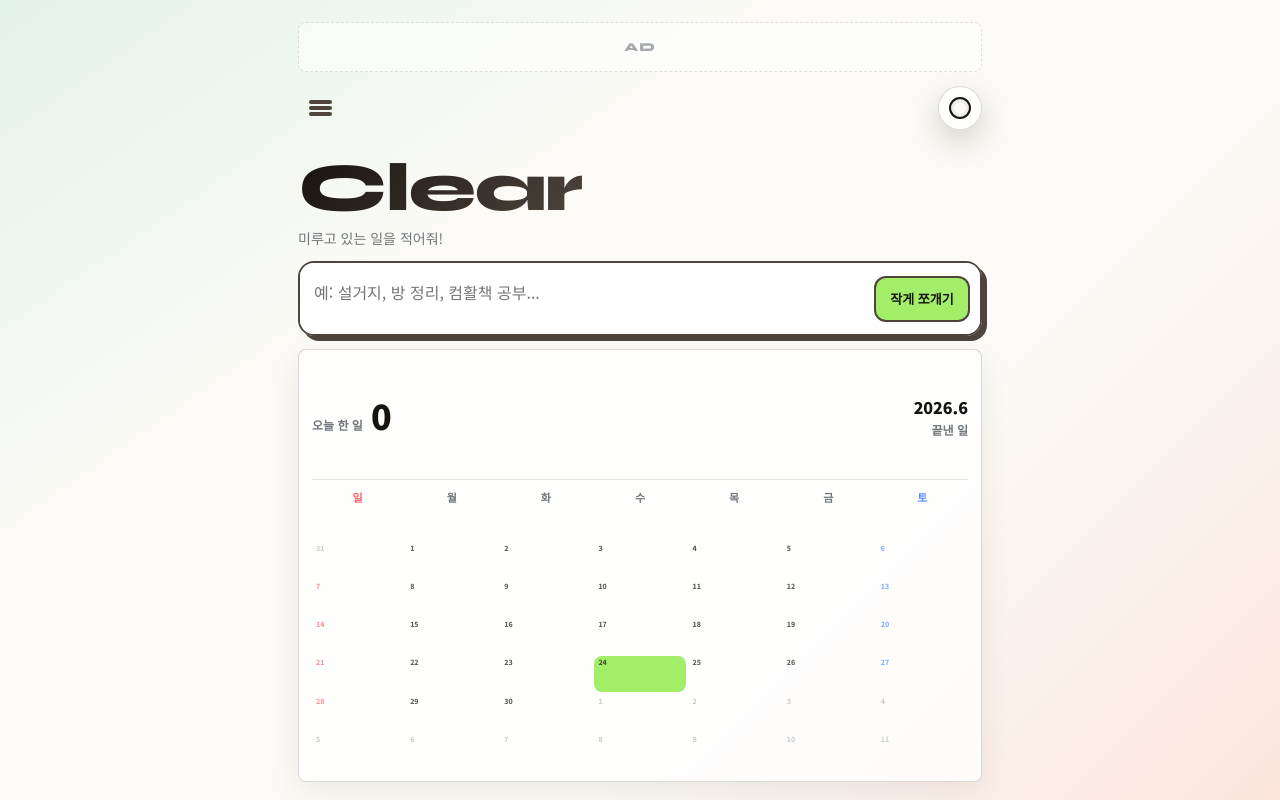
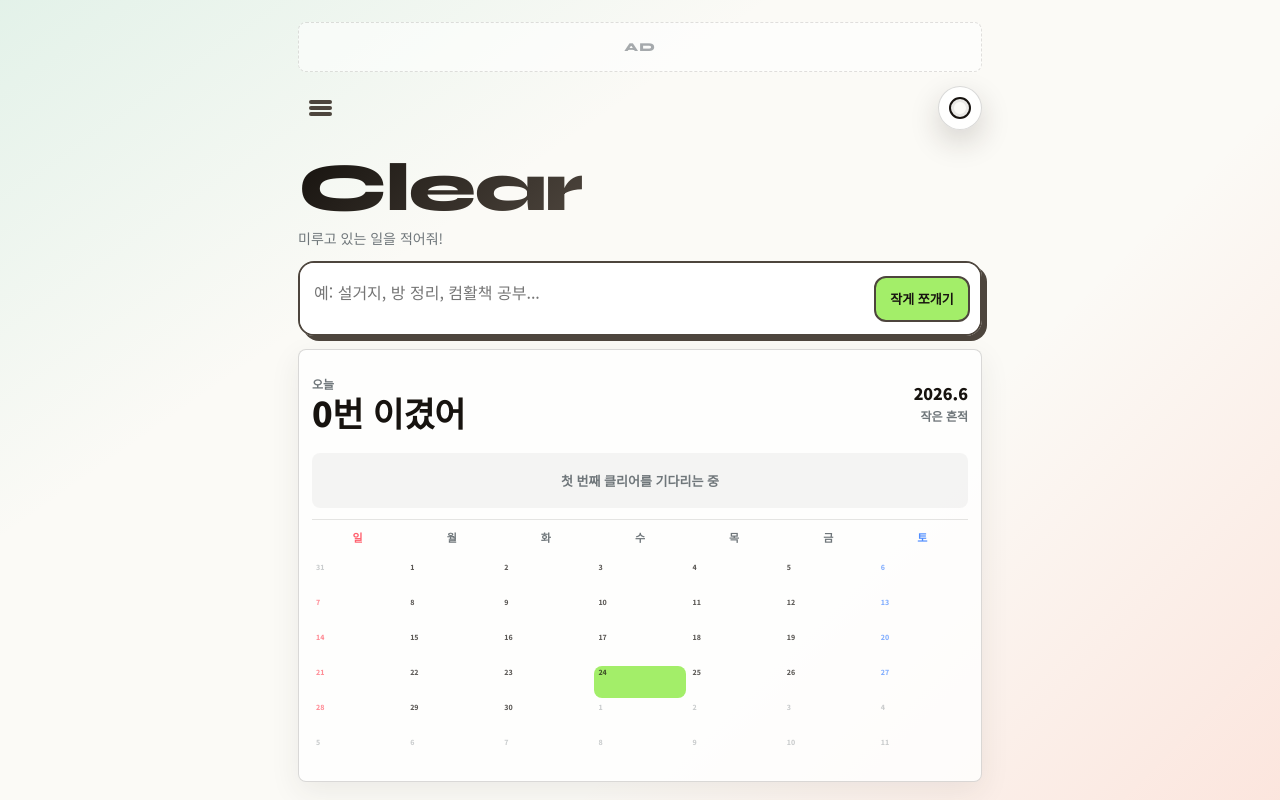
Before and after one commit to okiminseok/clear-by-GPT, a plain HTML site: page index.html in a window 1280 px wide. Drawn offline with Linux system fonts and the light colour scheme.

Commit message:
Add emotional win summary

```diff
--- a/app.js
+++ b/app.js
@@ -573,6 +573,9 @@ function renderHome() {
   const counts = countByDate();
   const todayCount = counts[todayKey()] || 0;
   const active = state.activeTask;
+  const recentToday = state.completedTasks
+    .filter((task) => task.dateKey === todayKey())
+    .slice(0, 2);
 
   return `
     <section class="home">
@@ -612,13 +615,29 @@ function renderHome() {
       <div class="reward-card" data-action="history" role="button" tabindex="0" aria-label="끝낸 일 보기">
         <div class="reward-head">
           <div class="today-summary">
-            <span>오늘 한 일</span>
-            <strong>${todayCount}</strong>
+            <span>오늘</span>
+            <strong>${todayCount}번 이겼어</strong>
           </div>
           <div class="month-summary">
             <span>${formatMonthLabel(new Date())}</span>
-            <strong>끝낸 일</strong>
+            <strong>작은 흔적</strong>
           </div>
+        </div>
+        <div class="recent-wins">
+          ${
+            recentToday.length
+              ? recentToday
+                  .map(
+                    (task) => `
+                      <div class="recent-win">
+                        <span>${escapeHTML(task.title)}</span>
+                        <strong>${formatTime(task.completedAt)}</strong>
+                      </div>
+                    `,
+                  )
+                  .join("")
+              : `<div class="recent-win empty-win">첫 번째 클리어를 기다리는 중</div>`
+          }
         </div>
         ${renderCalendar({ mini: true, selectedDate: todayKey(), month: new Date(), counts, showHeader: false })}
       </div>
--- a/styles.css
+++ b/styles.css
@@ -559,7 +559,7 @@ button:disabled {
 
 .reward-card {
   display: grid;
-  gap: 10px;
+  gap: 11px;
   padding: 13px;
   width: 100%;
   color: inherit;
@@ -575,9 +575,8 @@ button:disabled {
 }
 
 .today-summary {
-  display: flex;
-  align-items: baseline;
-  gap: 8px;
+  display: grid;
+  gap: 3px;
 }
 
 .today-summary span,
@@ -590,9 +589,10 @@ button:disabled {
 .today-summary strong {
   color: var(--ink);
   font-family: "Noto Sans KR", system-ui, sans-serif;
-  font-size: 34px;
+  font-size: clamp(22px, 6.3vw, 34px);
   font-weight: 900;
-  line-height: 1;
+  line-height: 1.05;
+  letter-spacing: -0.01em;
 }
 
 .month-summary {
@@ -607,6 +607,44 @@ button:disabled {
   font-size: 16px;
   font-weight: 850;
   letter-spacing: 0;
+}
+
+.recent-wins {
+  display: grid;
+  gap: 6px;
+}
+
+.recent-win {
+  display: flex;
+  min-height: 32px;
+  align-items: center;
+  justify-content: space-between;
+  gap: 10px;
+  border-radius: 8px;
+  padding: 0 10px;
+  background: color-mix(in srgb, var(--mint) 11%, transparent);
+  color: var(--ink);
+  font-size: 13px;
+  font-weight: 800;
+}
+
+.recent-win span {
+  overflow: hidden;
+  text-overflow: ellipsis;
+  white-space: nowrap;
+}
+
+.recent-win strong {
+  flex: 0 0 auto;
+  color: var(--muted);
+  font-size: 11px;
+  font-weight: 850;
+}
+
+.empty-win {
+  justify-content: center;
+  color: var(--muted);
+  background: color-mix(in srgb, var(--ink) 4%, transparent);
 }
 
 .today-count strong {
```
